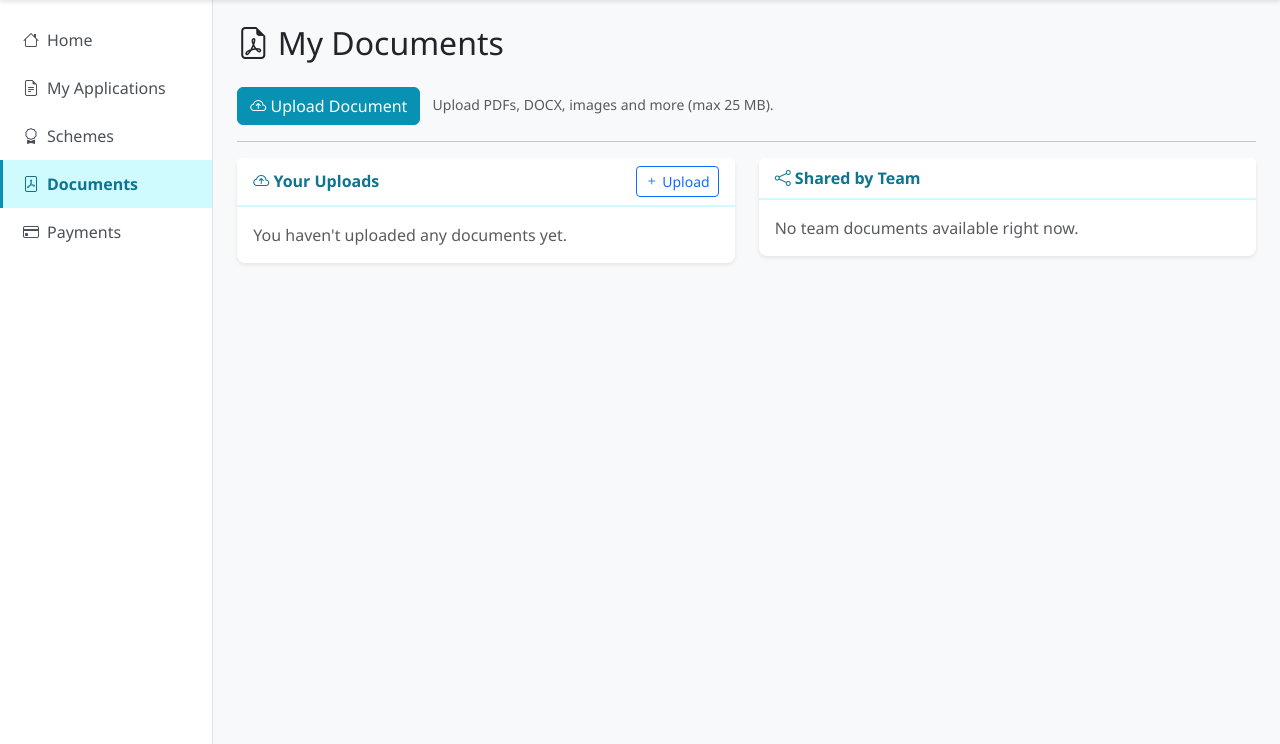
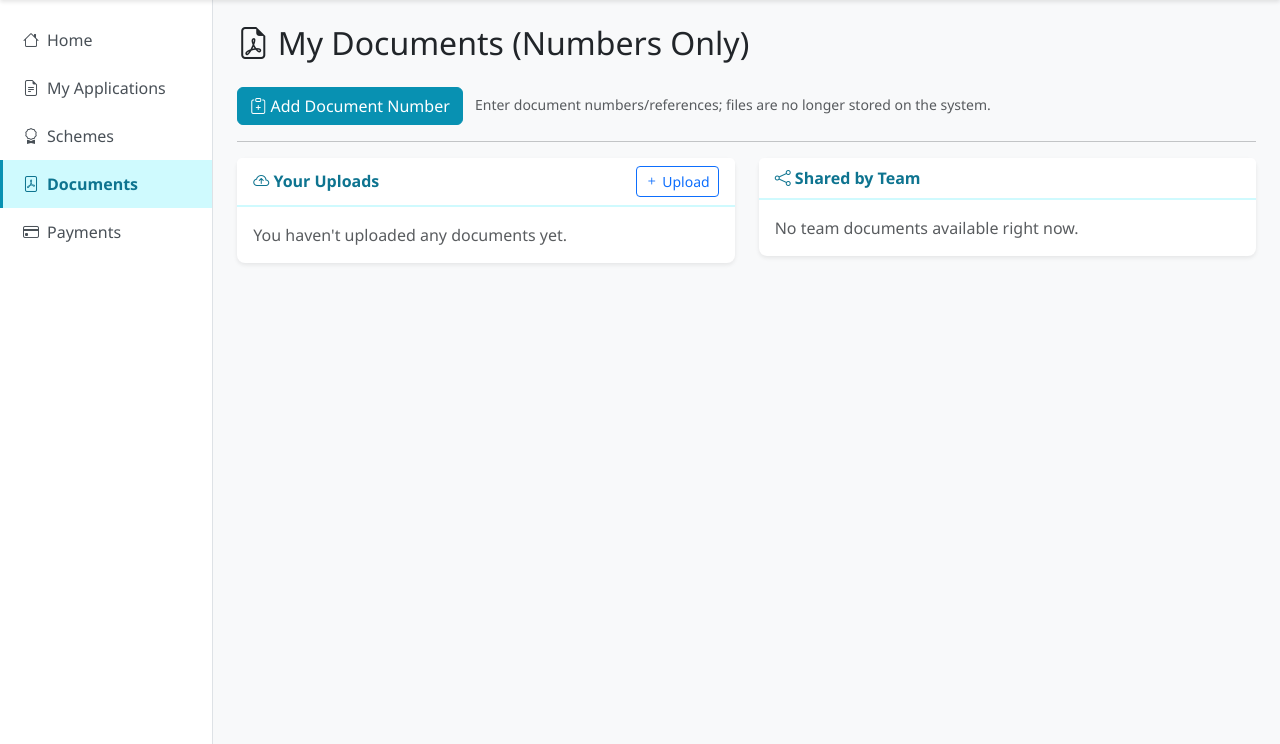
Before and after one commit to Utkarsh1506/crm-agnivridhi, a Django app: page /documents/sales/uploads/ in a window 1280 px wide. Shown: the part 56-800 px from the top of the page. Run offline with Django 5.2, Linux system fonts and the light colour scheme; the visitor is signed in with stand-in values (Sample User, id 1); parts of the project's set-up code (start-up, migrations or seed data) failed here and were passed over.

Commit message:
Remove document downloads; show numbers only

```diff
--- a/documents/views.py
+++ b/documents/views.py
@@ -328,6 +328,11 @@ def document_download(request, pk):
     if user.is_client and document.client.user != user:
         raise Http404("Document not found")
 
+    # If there is no stored file, inform user and stop
+    if not document.file:
+        messages.error(request, "File download is no longer available. Only document numbers are stored now.")
+        return redirect('documents:document_list') if hasattr(request.user, 'role') else redirect('dashboard')
+
     # Record download
     document.record_download(user)
 
--- a/templates/applications/application_detail.html
+++ b/templates/applications/application_detail.html
@@ -269,10 +269,9 @@
                 <span>
                     <i class="bi bi-file-earmark-pdf text-danger"></i>
                     {{ doc.title }}
+                    <br><small class="text-muted">Document No: {{ doc.document_number|default:"-" }}</small>
                 </span>
-                <a href="{% url 'documents:document_download' doc.pk %}" class="btn btn-sm btn-outline-primary">
-                    <i class="bi bi-download"></i> Download
-                </a>
+                <span class="badge bg-info">Number Recorded</span>
             </li>
             {% endfor %}
         </ul>
--- a/templates/documents/document_list.html
+++ b/templates/documents/document_list.html
@@ -73,18 +73,18 @@
 <h1 class="h2 mb-4">
     <i class="bi bi-file-earmark-pdf"></i>
     {% if user.is_sales %}
-        Client Documents
+        Client Documents (Numbers Only)
     {% else %}
-        My Documents
+        My Documents (Numbers Only)
     {% endif %}
 </h1>
 
 {% if user.is_client %}
 <div class="mb-3">
     <a href="{% url 'documents:client_document_upload' %}" class="btn btn-primary">
-        <i class="bi bi-cloud-arrow-up"></i> Upload Document
+        <i class="bi bi-clipboard-plus"></i> Add Document Number
     </a>
-    <span class="text-muted ms-2 small">Upload PDFs, DOCX, images and more (max 25 MB).</span>
+    <span class="text-muted ms-2 small">Enter document numbers/references; files are no longer stored on the system.</span>
     <hr>
     </div>
 {% endif %}
@@ -92,9 +92,9 @@
 {% if user.is_sales %}
 <div class="alert alert-info mb-4">
     <i class="bi bi-info-circle"></i>
-    Showing documents for all clients assigned to you or created by you.
+    Showing documents for all clients assigned to you or created by you. Add document numbers only (no file uploads stored).
     <a href="{% url 'documents:sales_upload_document' %}" class="btn btn-sm btn-primary ms-3">
-        <i class="bi bi-cloud-arrow-up"></i> Upload Document
+        <i class="bi bi-clipboard-plus"></i> Add Document Number
     </a>
 </div>
 {% endif %}
@@ -116,7 +116,7 @@
                                 <th>Title</th>
                                 <th>Type</th>
                                 <th>Created</th>
-                                <th>Action</th>
+                                <th>Document No.</th>
                             </tr>
                         </thead>
                         <tbody>
@@ -125,13 +125,7 @@
                                 <td>{{ doc.title }}</td>
                                 <td>{{ doc.get_document_type_display }}</td>
                                 <td>{{ doc.created_at|date:"d M Y" }}</td>
-                                <td>
-                                    {% if doc.file %}
-                                    <a href="{% url 'documents:document_download' doc.pk %}" class="btn btn-sm btn-outline-primary"><i class="bi bi-download"></i> Download</a>
-                                    {% else %}
-                                    <span class="text-muted small">No file</span>
-                                    {% endif %}
-                                </td>
+                                <td>{{ doc.document_number|default:"-" }}</td>
                             </tr>
                             {% endfor %}
                         </tbody>
@@ -158,7 +152,7 @@
                                 <th>Type</th>
                                 <th>From</th>
                                 <th>Created</th>
-                                <th>Action</th>
+                                <th>Document No.</th>
                             </tr>
                         </thead>
                         <tbody>
@@ -168,13 +162,7 @@
                                 <td>{{ doc.get_document_type_display }}</td>
                                 <td>{{ doc.generated_by.get_full_name|default:doc.generated_by.username|default:"Team" }}</td>
                                 <td>{{ doc.created_at|date:"d M Y" }}</td>
-                                <td>
-                                    {% if doc.file %}
-                                    <a href="{% url 'documents:document_download' doc.pk %}" class="btn btn-sm btn-outline-primary"><i class="bi bi-download"></i> Download</a>
-                                    {% else %}
-                                    <span class="text-muted small">No file</span>
-                                    {% endif %}
-                                </td>
+                                <td>{{ doc.document_number|default:"-" }}</td>
                             </tr>
                             {% endfor %}
                         </tbody>
@@ -199,11 +187,10 @@
                         {% endif %}
                         <th>Document Type</th>
                         <th>Title</th>
+                        <th>Document No.</th>
                         <th>Application</th>
-                        <th>File Size</th>
                         <th>Status</th>
                         <th>Created On</th>
-                        <th>Action</th>
                     </tr>
                 </thead>
                 <tbody>
@@ -220,6 +207,7 @@
                             {{ doc.get_document_type_display }}
                         </td>
                         <td>{{ doc.title }}</td>
+                        <td>{{ doc.document_number|default:"-" }}</td>
                         <td>
                             {% if doc.application %}
                                 <a href="{% url 'applications:application_detail' doc.application.pk %}">
@@ -229,7 +217,6 @@
                                 <span class="text-muted">-</span>
                             {% endif %}
                         </td>
-                        <td>{{ doc.get_file_size_display }}</td>
                         <td>
                             {% if doc.status == 'DRAFT' %}
                                 <span class="badge bg-secondary">Draft</span>
@@ -242,11 +229,6 @@
                             {% endif %}
                         </td>
                         <td>{{ doc.created_at|date:"d M Y" }}</td>
-                        <td>
-                            <a href="{% url 'documents:document_download' doc.pk %}" class="btn btn-sm btn-outline-primary">
-                                <i class="bi bi-download"></i> Download
-                            </a>
-                        </td>
                     </tr>
                     {% endfor %}
                 </tbody>
```
Also changed, not shown: templates/dashboards/client_portal.html (+2 -7 lines), templates/documents/sales_documents_with_checklist.html (+9 -20 lines), templates/documents/team_documents_list.html (+5 -9 lines).
